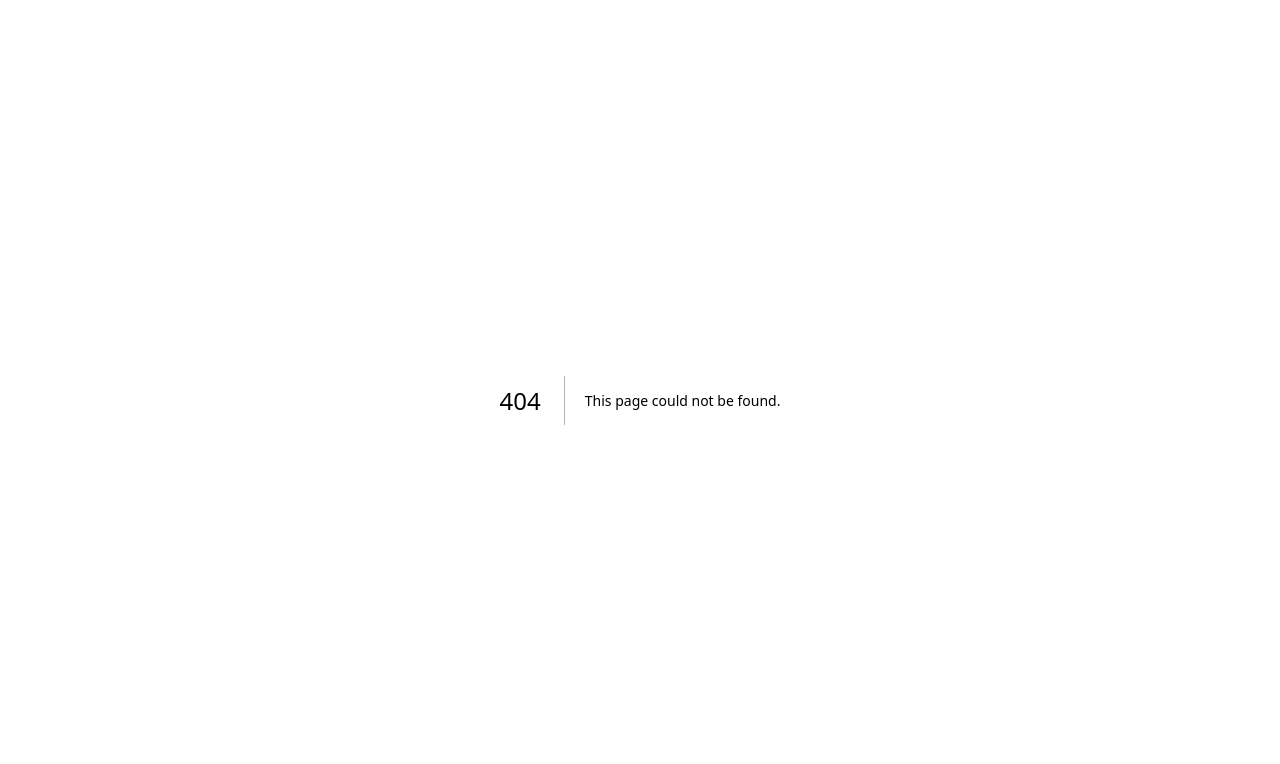
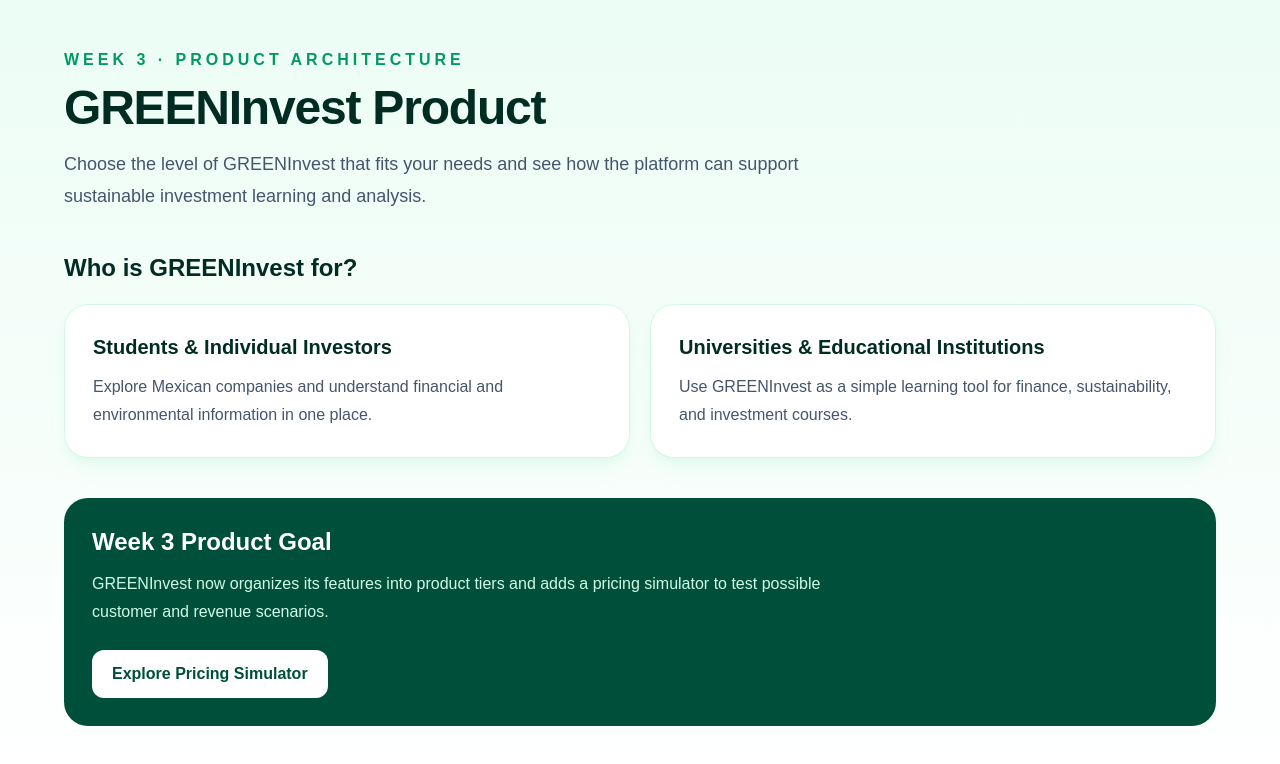
Before and after one commit to sofiacoria-afk/GreenInvest, a Next.js app: page /product in a window 1280 px wide. Before the commit this address had no page. Shown: the top 764 px of the page. Built offline with nearby package versions, Linux system fonts and the light colour scheme.

Commit message:
Add Week 3 product page structure

```diff
--- /dev/null
+++ b/src/app/product/page.tsx
@@ -0,0 +1,52 @@
+import Link from "next/link";
+
+const segments = [
+  {
+    title: "Students & Individual Investors",
+    text: "Explore Mexican companies and understand financial and environmental information in one place.",
+  },
+  {
+    title: "Universities & Educational Institutions",
+    text: "Use GREENInvest as a simple learning tool for finance, sustainability, and investment courses.",
+  },
+];
+
+export default function ProductPage() {
+  return (
+    <main className="min-h-screen bg-gradient-to-b from-emerald-50 to-white px-5 py-12 text-emerald-950">
+      <section className="mx-auto max-w-6xl">
+        <header className="mb-10">
+          <p className="font-semibold uppercase tracking-[0.25em] text-emerald-600">
+            Week 3 · Product Architecture
+          </p>
+          <h1 className="mt-3 text-5xl font-bold tracking-tight">GREENInvest Product</h1>
+          <p className="mt-4 max-w-3xl text-lg leading-8 text-slate-600">
+            Choose the level of GREENInvest that fits your needs and see how the platform can support sustainable investment learning and analysis.
+          </p>
+        </header>
+
+        <section>
+          <h2 className="text-2xl font-bold">Who is GREENInvest for?</h2>
+          <div className="mt-5 grid gap-5 md:grid-cols-2">
+            {segments.map((segment) => (
+              <article key={segment.title} className="rounded-3xl border border-emerald-100 bg-white p-7 shadow-lg shadow-emerald-100/50">
+                <h3 className="text-xl font-bold">{segment.title}</h3>
+                <p className="mt-3 leading-7 text-slate-600">{segment.text}</p>
+              </article>
+            ))}
+          </div>
+        </section>
+
+        <section className="mt-10 rounded-3xl bg-emerald-900 p-7 text-white">
+          <h2 className="text-2xl font-bold">Week 3 Product Goal</h2>
+          <p className="mt-3 max-w-3xl leading-7 text-emerald-100">
+            GREENInvest now organizes its features into product tiers and adds a pricing simulator to test possible customer and revenue scenarios.
+          </p>
+          <Link href="/pricing" className="mt-6 inline-block rounded-xl bg-white px-5 py-3 font-semibold text-emerald-900">
+            Explore Pricing Simulator
+          </Link>
+        </section>
+      </section>
+    </main>
+  );
+}
```
